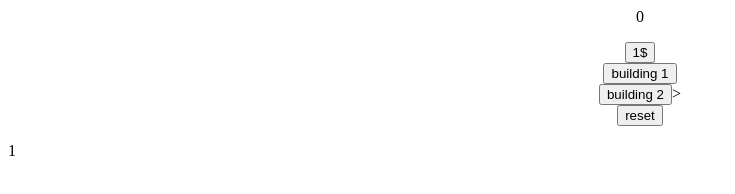
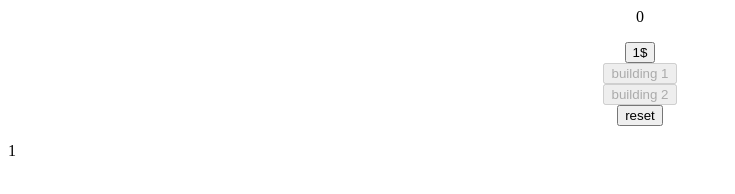
Before and after one commit to Niz13/project1, a plain HTML site: page index.html in a window 1280 px wide. Shown: the whole page, without its empty margins (0-735 px from the left). Drawn offline with Linux system fonts and the light colour scheme.

Commit message:
Update index.html

```diff
--- a/index.html
+++ b/index.html
@@ -2,8 +2,8 @@
 <body onload="load()">
   <center> <p id="money"> 0</p>
   <input type="button" name="clickbutton" value="1$" onclick="clicked1()"><br>
-  <input type="button" name="clickbutton" value="building 1" onclick="buy1()" enabled=false><br>
-  <input type="button" name="clickbutton" value="building 2" onclick="buy2()" =false>><br>
+  <input type="button" name="clickbutton" value="building 1" onclick="buy1()" disabled><br>
+  <input type="button" name="clickbutton" value="building 2" onclick="buy2()" disabled><br>
   <input type="button" name="resetbutton" value="reset" onclick="reset()"><br>
   </center>
   <p id="debug">
```
